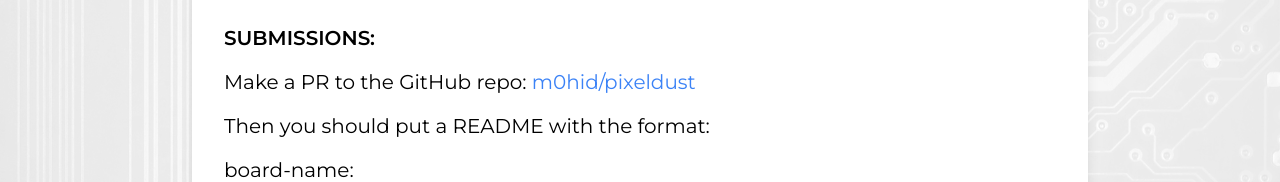
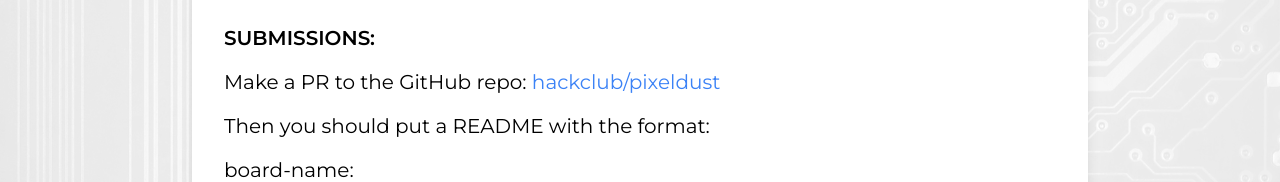
Before and after one commit to sahilchess/pixeldust, a React (Vite) app in the folder website/: page /guidelines in a window 1280 px wide. Shown: the part 5957-6139 px from the top of the page. Built offline with nearby package versions, Linux system fonts and the light colour scheme.

Commit message:
modified:   website/src/pages/Guidelines.tsx

```diff
--- a/website/src/pages/Guidelines.tsx
+++ b/website/src/pages/Guidelines.tsx
@@ -171,8 +171,8 @@ import { Link } from "react-router-dom";
          <h2 className="mt-8 mb-2 text-xl font-semibold">SUBMISSIONS:</h2>
          <p className="mt-4">
            Make a PR to the GitHub repo:{" "}
-           <a href="https://github.com/m0hid/pixeldust" className="text-blue-500 hover:underline">
-             m0hid/pixeldust
+           <a href="https://github.com/hackclub/pixeldust" className="text-blue-500 hover:underline">
+             hackclub/pixeldust
            </a>
          </p>
          <p className="mt-4">Then you should put a README with the format:</p>
```
